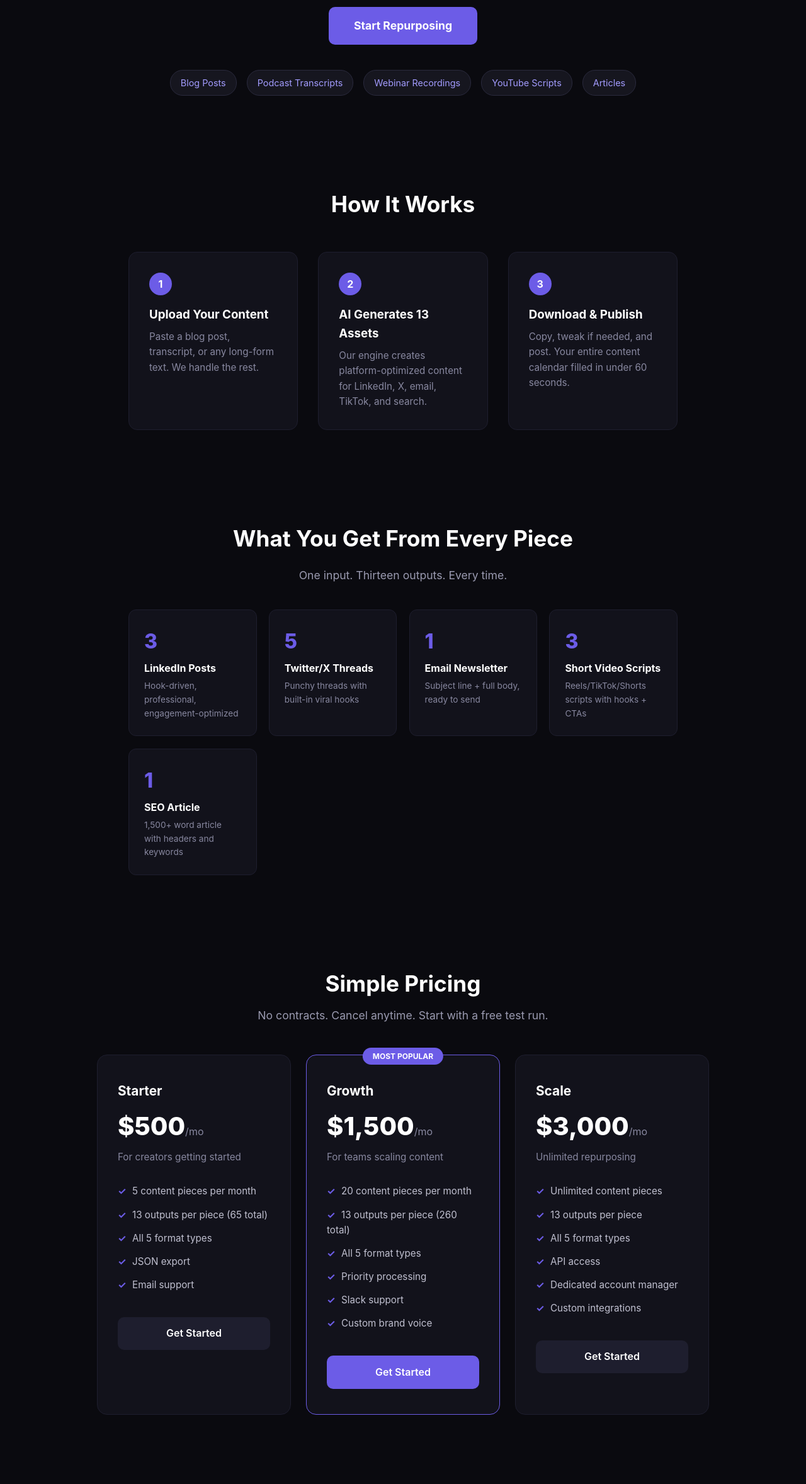
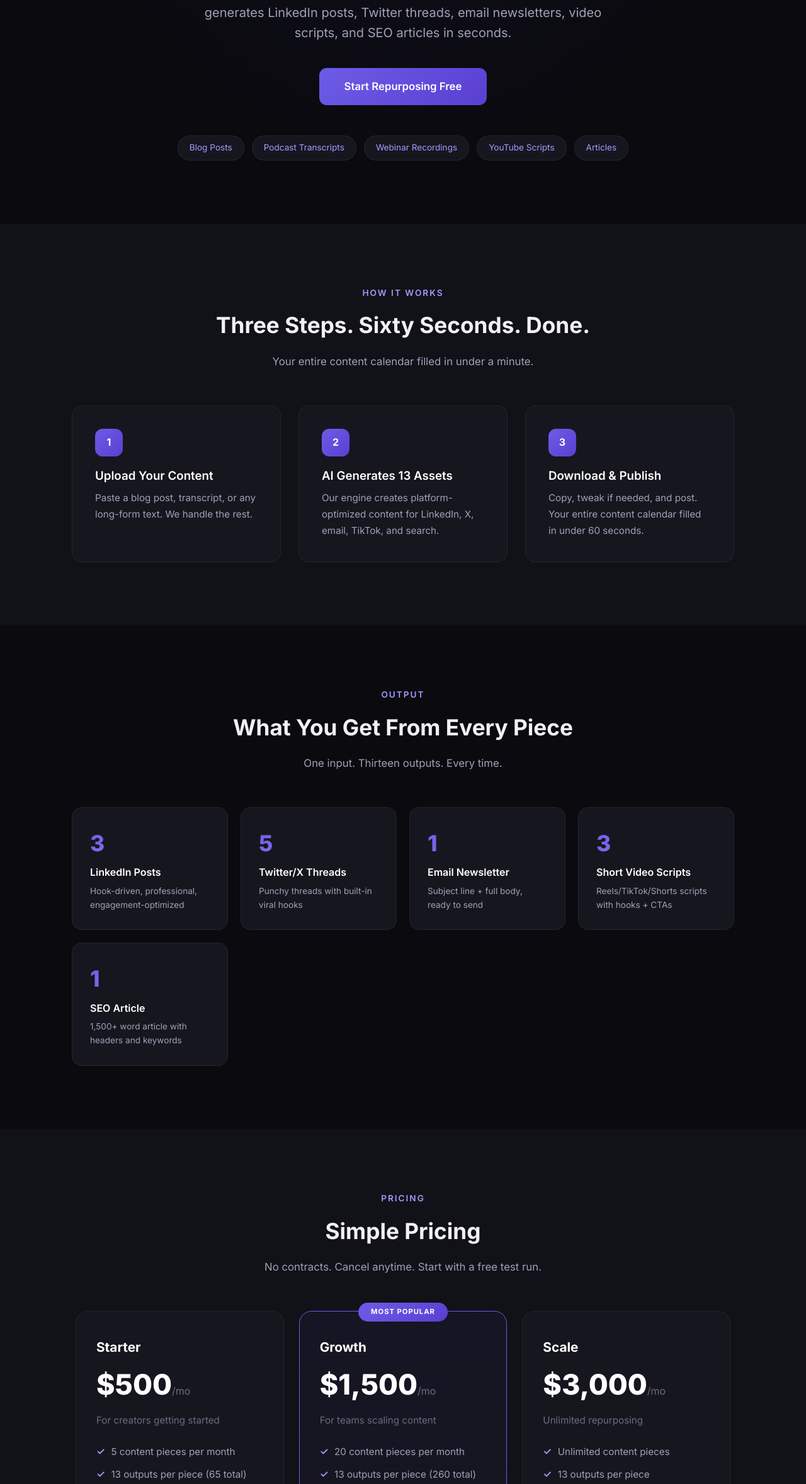
Before and after one commit to Hulkmode85/repurpose-ai-landing, a plain HTML site: page index.html in a window 1280 px wide. Shown: the part 443-2800 px from the top of the page at 63% size. Drawn offline with Linux system fonts and the light colour scheme.

Commit message:
Premium design upgrade: Inter font, scroll-reveal animations, gradient accents, sticky nav, responsive

```diff
--- a/index.html
+++ b/index.html
@@ -4,87 +4,135 @@
 <meta charset="UTF-8">
 <meta name="viewport" content="width=device-width, initial-scale=1.0">
 <title>RepurposeAI - Turn One Piece Into 13 | AI Content Repurposing</title>
+<link href="https://fonts.googleapis.com/css2?family=Inter:wght@400;500;600;700;800&display=swap" rel="stylesheet">
 <style>
-        * { margin: 0; padding: 0; box-sizing: border-box; }
-        body { font-family: -apple-system, BlinkMacSystemFont, 'Segoe UI', Roboto, sans-serif; background: #0a0a0f; color: #e0e0e8; line-height: 1.6; }
-        a { text-decoration: none; color: inherit; }
+*{margin:0;padding:0;box-sizing:border-box}
+:root{--bg:#0a0a0f;--surface:#111118;--card:#16161f;--border:rgba(255,255,255,0.06);--primary:#6c5ce7;--primary-light:#a29bfe;--accent:#e040fb;--text:#f0f0f5;--muted:#a0a0b8;--dim:#6b6b80;--green:#22c55e;--glow:0 0 80px rgba(108,92,231,0.15)}
+body{font-family:'Inter',sans-serif;background:var(--bg);color:var(--text);line-height:1.6;overflow-x:hidden}
+a{text-decoration:none;color:inherit}
+.container{max-width:1100px;margin:0 auto;padding:0 24px}
 
-        nav { display: flex; justify-content: space-between; align-items: center; padding: 1.5rem 5%; max-width: 1200px; margin: 0 auto; }
-        .logo { font-size: 1.5rem; font-weight: 700; color: #fff; }
-        .logo span { color: #6c5ce7; }
-        nav a.cta-sm { background: #6c5ce7; color: #fff; padding: 0.6rem 1.4rem; border-radius: 8px; font-weight: 600; transition: background 0.2s; }
-        nav a.cta-sm:hover { background: #5a4bd1; }
+/* Animations */
+@keyframes fadeUp{from{opacity:0;transform:translateY(30px)}to{opacity:1;transform:translateY(0)}}
+.reveal{opacity:0;transform:translateY(30px);transition:opacity 0.7s ease,transform 0.7s ease}
+.reveal.visible{opacity:1;transform:translateY(0)}
+.reveal-delay-1{transition-delay:0.1s}
+.reveal-delay-2{transition-delay:0.2s}
+.reveal-delay-3{transition-delay:0.3s}
+.reveal-delay-4{transition-delay:0.4s}
+.reveal-delay-5{transition-delay:0.5s}
 
-        .hero { text-align: center; padding: 6rem 5% 4rem; max-width: 900px; margin: 0 auto; }
-        .hero h1 { font-size: 3.2rem; font-weight: 800; line-height: 1.15; color: #fff; margin-bottom: 1.2rem; }
-        .hero h1 span { background: linear-gradient(135deg, #6c5ce7, #a29bfe); -webkit-background-clip: text; -webkit-text-fill-color: transparent; }
-        .hero p { font-size: 1.25rem; color: #9a9ab0; max-width: 650px; margin: 0 auto 2rem; }
-        .cta { display: inline-block; background: #6c5ce7; color: #fff; padding: 1rem 2.5rem; border-radius: 10px; font-size: 1.1rem; font-weight: 700; transition: transform 0.2s, background 0.2s; }
-        .cta:hover { background: #5a4bd1; transform: translateY(-2px); }
+/* Nav */
+nav{padding:20px 0;border-bottom:1px solid var(--border);backdrop-filter:blur(20px);position:sticky;top:0;z-index:100;background:rgba(10,10,15,0.85)}
+nav .container{display:flex;justify-content:space-between;align-items:center}
+.logo{font-size:1.5rem;font-weight:800;color:#fff}
+.logo span{background:linear-gradient(135deg,var(--primary),var(--accent));-webkit-background-clip:text;-webkit-text-fill-color:transparent}
+.nav-links{display:flex;align-items:center;gap:32px}
+.nav-links a{color:var(--muted);font-size:0.9rem;font-weight:500;transition:color 0.2s}
+.nav-links a:hover{color:#fff}
+.cta-sm{background:var(--primary)!important;color:#fff!important;padding:10px 24px;border-radius:10px;font-weight:600;transition:transform 0.2s,box-shadow 0.2s}
+.cta-sm:hover{transform:translateY(-1px);box-shadow:0 4px 20px rgba(108,92,231,0.4)}
 
-        .formats { display: flex; justify-content: center; gap: 1rem; flex-wrap: wrap; margin-top: 2.5rem; }
-        .formats .tag { background: #16161f; border: 1px solid #2a2a3d; padding: 0.5rem 1rem; border-radius: 20px; font-size: 0.9rem; color: #a29bfe; }
+/* Hero */
+.hero{padding:120px 0 100px;text-align:center;position:relative;background:radial-gradient(ellipse at top,rgba(108,92,231,0.08) 0%,transparent 60%)}
+.hero-badge{display:inline-block;background:rgba(108,92,231,0.1);border:1px solid rgba(108,92,231,0.2);padding:8px 20px;border-radius:50px;font-size:0.85rem;color:var(--primary-light);margin-bottom:24px;animation:fadeUp 0.6s ease}
+.hero h1{font-size:3.5rem;font-weight:800;line-height:1.1;margin-bottom:24px;animation:fadeUp 0.6s ease 0.1s both}
+.hero h1 span{background:linear-gradient(135deg,var(--primary),var(--primary-light));-webkit-background-clip:text;-webkit-text-fill-color:transparent}
+.hero p{font-size:1.25rem;color:var(--muted);max-width:650px;margin:0 auto 40px;animation:fadeUp 0.6s ease 0.2s both}
+.btn{display:inline-block;background:linear-gradient(135deg,var(--primary),#5a3fd1);color:#fff;padding:16px 40px;border-radius:12px;font-size:1.05rem;font-weight:600;cursor:pointer;border:none;transition:transform 0.2s,box-shadow 0.2s}
+.btn:hover{transform:translateY(-2px);box-shadow:0 8px 30px rgba(108,92,231,0.3)}
+.btn-outline{background:transparent;border:1px solid var(--border);color:var(--text);box-shadow:none}
+.btn-outline:hover{border-color:var(--primary);background:rgba(108,92,231,0.05);box-shadow:none}
 
-        .how { padding: 5rem 5%; max-width: 1000px; margin: 0 auto; text-align: center; }
-        .how h2 { font-size: 2.2rem; font-weight: 700; color: #fff; margin-bottom: 3rem; }
-        .steps { display: grid; grid-template-columns: repeat(auto-fit, minmax(250px, 1fr)); gap: 2rem; }
-        .step { background: #12121b; border: 1px solid #1e1e2e; border-radius: 14px; padding: 2rem; text-align: left; }
-        .step .num { display: inline-block; background: #6c5ce7; color: #fff; width: 36px; height: 36px; border-radius: 50%; text-align: center; line-height: 36px; font-weight: 700; margin-bottom: 1rem; }
-        .step h3 { color: #fff; margin-bottom: 0.5rem; }
-        .step p { color: #8888a0; font-size: 0.95rem; }
+.formats{display:flex;justify-content:center;gap:12px;flex-wrap:wrap;margin-top:48px;animation:fadeUp 0.6s ease 0.4s both}
+.tag{background:var(--card);border:1px solid var(--border);padding:8px 18px;border-radius:50px;font-size:0.85rem;color:var(--primary-light);transition:border-color 0.2s}
+.tag:hover{border-color:var(--primary)}
 
-        .output-section { padding: 4rem 5%; max-width: 1000px; margin: 0 auto; text-align: center; }
-        .output-section h2 { font-size: 2.2rem; font-weight: 700; color: #fff; margin-bottom: 1rem; }
-        .output-section .sub { color: #9a9ab0; margin-bottom: 2.5rem; font-size: 1.1rem; }
-        .output-grid { display: grid; grid-template-columns: repeat(auto-fit, minmax(200px, 1fr)); gap: 1.2rem; }
-        .output-card { background: #12121b; border: 1px solid #1e1e2e; border-radius: 12px; padding: 1.5rem; text-align: left; }
-        .output-card .count { font-size: 2rem; font-weight: 800; color: #6c5ce7; }
-        .output-card h4 { color: #fff; margin: 0.3rem 0; }
-        .output-card p { color: #8888a0; font-size: 0.85rem; }
+/* Section styling */
+.section-label{text-align:center;font-size:0.85rem;font-weight:600;color:var(--primary-light);text-transform:uppercase;letter-spacing:2px;margin-bottom:12px}
+.section-title{text-align:center;font-size:2.2rem;font-weight:700;margin-bottom:16px}
+.section-sub{text-align:center;color:var(--muted);margin-bottom:56px;font-size:1.05rem}
 
-        .pricing { padding: 5rem 5%; max-width: 1100px; margin: 0 auto; text-align: center; }
-        .pricing h2 { font-size: 2.2rem; font-weight: 700; color: #fff; margin-bottom: 0.5rem; }
-        .pricing .sub { color: #9a9ab0; margin-bottom: 3rem; font-size: 1.1rem; }
-        .plans { display: grid; grid-template-columns: repeat(auto-fit, minmax(280px, 1fr)); gap: 1.5rem; }
-        .plan { background: #12121b; border: 1px solid #1e1e2e; border-radius: 16px; padding: 2.5rem 2rem; text-align: left; position: relative; transition: border-color 0.2s; }
-        .plan:hover { border-color: #6c5ce7; }
-        .plan.featured { border-color: #6c5ce7; }
-        .plan.featured::before { content: "MOST POPULAR"; position: absolute; top: -12px; left: 50%; transform: translateX(-50%); background: #6c5ce7; color: #fff; padding: 0.25rem 1rem; border-radius: 20px; font-size: 0.75rem; font-weight: 700; }
-        .plan h3 { color: #fff; font-size: 1.3rem; margin-bottom: 0.5rem; }
-        .plan .price { font-size: 2.5rem; font-weight: 800; color: #fff; margin-bottom: 0.3rem; }
-        .plan .price span { font-size: 1rem; font-weight: 400; color: #8888a0; }
-        .plan .desc { color: #8888a0; margin-bottom: 1.5rem; font-size: 0.95rem; }
-        .plan ul { list-style: none; margin-bottom: 2rem; }
-        .plan ul li { padding: 0.4rem 0; color: #c0c0d0; font-size: 0.95rem; }
-        .plan ul li::before { content: "\2713"; color: #6c5ce7; margin-right: 0.6rem; font-weight: 700; }
-        .plan .btn { display: block; text-align: center; background: #1e1e2e; color: #fff; padding: 0.85rem; border-radius: 10px; font-weight: 600; transition: background 0.2s; }
-        .plan .btn:hover, .plan.featured .btn { background: #6c5ce7; }
+/* How */
+.how{padding:100px 0;background:var(--surface)}
+.steps{display:grid;grid-template-columns:repeat(auto-fit,minmax(280px,1fr));gap:28px}
+.step{background:var(--card);border:1px solid var(--border);border-radius:16px;padding:36px;text-align:left;transition:transform 0.3s,border-color 0.3s}
+.step:hover{transform:translateY(-4px);border-color:rgba(108,92,231,0.3)}
+.step .num{display:inline-flex;align-items:center;justify-content:center;width:44px;height:44px;border-radius:12px;background:linear-gradient(135deg,var(--primary),#5a3fd1);color:#fff;font-weight:700;margin-bottom:16px}
+.step h3{color:#fff;margin-bottom:8px;font-weight:600}
+.step p{color:var(--muted);font-size:0.95rem;line-height:1.7}
 
-        .faq { padding: 4rem 5%; max-width: 750px; margin: 0 auto; }
-        .faq h2 { text-align: center; font-size: 2rem; color: #fff; margin-bottom: 2rem; }
-        .faq-item { border-bottom: 1px solid #1e1e2e; padding: 1.2rem 0; }
-        .faq-item h4 { color: #fff; cursor: pointer; }
-        .faq-item p { color: #8888a0; margin-top: 0.5rem; font-size: 0.95rem; }
+/* Output grid */
+.output-section{padding:100px 0}
+.output-grid{display:grid;grid-template-columns:repeat(auto-fit,minmax(200px,1fr));gap:20px}
+.output-card{background:var(--card);border:1px solid var(--border);border-radius:16px;padding:28px;text-align:left;transition:transform 0.3s,border-color 0.3s}
+.output-card:hover{transform:translateY(-4px);border-color:rgba(108,92,231,0.3)}
+.output-card .count{font-size:2.2rem;font-weight:800;background:linear-gradient(135deg,var(--primary),var(--primary-light));-webkit-background-clip:text;-webkit-text-fill-color:transparent}
+.output-card h4{color:#fff;margin:6px 0;font-weight:600}
+.output-card p{color:var(--muted);font-size:0.85rem;line-height:1.6}
 
-        footer { text-align: center; padding: 3rem 5%; color: #555; font-size: 0.9rem; border-top: 1px solid #1e1e2e; margin-top: 3rem; }
+/* Pricing */
+.pricing{padding:100px 0;background:var(--surface)}
+.plans{display:grid;grid-template-columns:repeat(auto-fit,minmax(300px,1fr));gap:24px;max-width:1040px;margin:0 auto}
+.plan{background:var(--card);border:1px solid var(--border);border-radius:20px;padding:40px 32px;text-align:left;position:relative;transition:transform 0.3s,border-color 0.3s}
+.plan:hover{transform:translateY(-4px);border-color:rgba(108,92,231,0.3)}
+.plan.featured{border-color:var(--primary);background:linear-gradient(180deg,rgba(108,92,231,0.06) 0%,var(--card) 100%)}
+.plan.featured::before{content:"MOST POPULAR";position:absolute;top:-14px;left:50%;transform:translateX(-50%);background:linear-gradient(135deg,var(--primary),#5a3fd1);color:#fff;padding:6px 20px;border-radius:20px;font-size:0.7rem;font-weight:700;letter-spacing:1px}
+.plan h3{color:#fff;font-size:1.3rem;margin-bottom:4px;font-weight:700}
+.plan .price{font-size:2.8rem;font-weight:800;color:#fff;margin:8px 0}
+.plan .price span{font-size:1rem;font-weight:400;color:var(--dim)}
+.plan .desc{color:var(--dim);margin-bottom:20px;font-size:0.95rem}
+.plan ul{list-style:none;margin-bottom:28px}
+.plan ul li{padding:6px 0;color:var(--muted);font-size:0.95rem;display:flex;align-items:center;gap:10px}
+.plan ul li::before{content:"\2713";color:var(--primary-light);font-weight:700;flex-shrink:0}
+.plan .btn{display:block;text-align:center;width:100%;padding:14px}
+.plan .btn-muted{background:var(--surface);border:1px solid var(--border);color:var(--text)}
+.plan .btn-muted:hover{border-color:var(--primary);background:rgba(108,92,231,0.05)}
 
-        @media (max-width: 600px) {
-            .hero h1 { font-size: 2rem; }
-            .plan .price { font-size: 2rem; }
+/* FAQ */
+.faq{padding:100px 0}
+.faq-item{border-bottom:1px solid var(--border);padding:20px 0}
+.faq-item h4{color:#fff;cursor:pointer;font-weight:600;font-size:1.05rem}
+.faq-item p{color:var(--muted);margin-top:8px;font-size:0.95rem;line-height:1.7}
+
+/* Final CTA */
+.final-cta{padding:100px 0;text-align:center;background:radial-gradient(ellipse at center,rgba(108,92,231,0.08) 0%,transparent 60%)}
+.final-cta h2{font-size:2.5rem;font-weight:800;margin-bottom:16px}
+.final-cta p{color:var(--muted);margin-bottom:36px;font-size:1.1rem}
+
+/* Footer */
+footer{text-align:center;padding:40px 0;color:var(--dim);font-size:0.85rem;border-top:1px solid var(--border)}
+
+@media(max-width:768px){
+  .hero h1{font-size:2.2rem}
+  .hero p{font-size:1.05rem}
+  .plan .price{font-size:2.2rem}
+  .nav-links a:not(.cta-sm){display:none}
+  .section-title{font-size:1.8rem}
+  .final-cta h2{font-size:2rem}
+  .output-grid{grid-template-columns:repeat(2,1fr)}
+}
+@media(max-width:480px){
+  .output-grid{grid-template-columns:1fr}
 }
 </style>
 </head>
 <body>
 
-<nav>
+<nav><div class="container">
   <div class="logo">Repurpose<span>AI</span></div>
+  <div class="nav-links">
+    <a href="#how">How It Works</a>
+    <a href="#pricing">Pricing</a>
     <a href="https://repurpose-ai-web-production.up.railway.app" class="cta-sm">Get Started</a>
-</nav>
+  </div>
+</div></nav>
 
-<section class="hero">
+<section class="hero"><div class="container">
+  <div class="hero-badge">One input. Thirteen outputs. Every time.</div>
   <h1>Turn One Piece of Content Into <span>13 Ready-to-Post Assets</span></h1>
   <p>Upload a blog post, podcast transcript, or webinar recording. Our AI generates LinkedIn posts, Twitter threads, email newsletters, video scripts, and SEO articles in seconds.</p>
-    <a href="https://repurpose-ai-web-production.up.railway.app" class="cta">Start Repurposing</a>
+  <a href="https://repurpose-ai-web-production.up.railway.app" class="btn">Start Repurposing Free</a>
   <div class="formats">
     <span class="tag">Blog Posts</span>
     <span class="tag">Podcast Transcripts</span>
@@ -92,66 +140,70 @@
     <span class="tag">YouTube Scripts</span>
     <span class="tag">Articles</span>
   </div>
-</section>
+</div></section>
 
-<section class="how">
-    <h2>How It Works</h2>
+<section class="how" id="how"><div class="container">
+  <div class="section-label reveal">How It Works</div>
+  <h2 class="section-title reveal">Three Steps. Sixty Seconds. Done.</h2>
+  <p class="section-sub reveal">Your entire content calendar filled in under a minute.</p>
   <div class="steps">
-        <div class="step">
+    <div class="step reveal reveal-delay-1">
       <div class="num">1</div>
       <h3>Upload Your Content</h3>
       <p>Paste a blog post, transcript, or any long-form text. We handle the rest.</p>
     </div>
-        <div class="step">
+    <div class="step reveal reveal-delay-2">
       <div class="num">2</div>
       <h3>AI Generates 13 Assets</h3>
       <p>Our engine creates platform-optimized content for LinkedIn, X, email, TikTok, and search.</p>
     </div>
-        <div class="step">
+    <div class="step reveal reveal-delay-3">
       <div class="num">3</div>
-            <h3>Download & Publish</h3>
+      <h3>Download &amp; Publish</h3>
       <p>Copy, tweak if needed, and post. Your entire content calendar filled in under 60 seconds.</p>
     </div>
   </div>
-</section>
+</div></section>
 
-<section class="output-section">
-    <h2>What You Get From Every Piece</h2>
-    <p class="sub">One input. Thirteen outputs. Every time.</p>
+<section class="output-section"><div class="container">
+  <div class="section-label reveal">Output</div>
+  <h2 class="section-title reveal">What You Get From Every Piece</h2>
+  <p class="section-sub reveal">One input. Thirteen outputs. Every time.</p>
   <div class="output-grid">
-        <div class="output-card">
+    <div class="output-card reveal reveal-delay-1">
       <div class="count">3</div>
       <h4>LinkedIn Posts</h4>
       <p>Hook-driven, professional, engagement-optimized</p>
     </div>
-        <div class="output-card">
+    <div class="output-card reveal reveal-delay-2">
       <div class="count">5</div>
       <h4>Twitter/X Threads</h4>
       <p>Punchy threads with built-in viral hooks</p>
     </div>
-        <div class="output-card">
+    <div class="output-card reveal reveal-delay-3">
       <div class="count">1</div>
       <h4>Email Newsletter</h4>
       <p>Subject line + full body, ready to send</p>
     </div>
-        <div class="output-card">
+    <div class="output-card reveal reveal-delay-4">
       <div class="count">3</div>
       <h4>Short Video Scripts</h4>
       <p>Reels/TikTok/Shorts scripts with hooks + CTAs</p>
     </div>
-        <div class="output-card">
+    <div class="output-card reveal reveal-delay-5">
       <div class="count">1</div>
       <h4>SEO Article</h4>
       <p>1,500+ word article with headers and keywords</p>
     </div>
   </div>
-</section>
+</div></section>
 
-<section class="pricing" id="pricing">
-    <h2>Simple Pricing</h2>
-    <p class="sub">No contracts. Cancel anytime. Start with a free test run.</p>
+<section class="pricing" id="pricing"><div class="container">
+  <div class="section-label reveal">Pricing</div>
+  <h2 class="section-title reveal">Simple Pricing</h2>
+  <p class="section-sub reveal">No contracts. Cancel anytime. Start with a free test run.</p>
   <div class="plans">
-        <div class="plan">
+    <div class="plan reveal reveal-delay-1">
       <h3>Starter</h3>
       <div class="price">$500<span>/mo</span></div>
       <div class="desc">For creators getting started</div>
@@ -162,9 +214,9 @@
         <li>JSON export</li>
         <li>Email support</li>
       </ul>
-            <a href="https://repurpose-ai-web-production.up.railway.app" class="btn">Get Started</a>
+      <a href="https://repurpose-ai-web-production.up.railway.app" class="btn btn-muted">Get Started</a>
     </div>
-        <div class="plan featured">
+    <div class="plan featured reveal reveal-delay-2">
       <h3>Growth</h3>
       <div class="price">$1,500<span>/mo</span></div>
       <div class="desc">For teams scaling content</div>
@@ -178,7 +230,7 @@
       </ul>
       <a href="https://repurpose-ai-web-production.up.railway.app" class="btn">Get Started</a>
     </div>
-        <div class="plan">
+    <div class="plan reveal reveal-delay-3">
       <h3>Scale</h3>
       <div class="price">$3,000<span>/mo</span></div>
       <div class="desc">Unlimited repurposing</div>
@@ -190,34 +242,46 @@
         <li>Dedicated account manager</li>
         <li>Custom integrations</li>
       </ul>
-            <a href="https://repurpose-ai-web-production.up.railway.app" class="btn">Get Started</a>
+      <a href="https://repurpose-ai-web-production.up.railway.app" class="btn btn-muted">Contact Sales</a>
     </div>
   </div>
-</section>
+</div></section>
 
-<section class="faq">
-    <h2>FAQ</h2>
-    <div class="faq-item">
+<section class="faq"><div class="container">
+  <div class="section-label reveal">FAQ</div>
+  <h2 class="section-title reveal">Frequently Asked Questions</h2>
+  <div style="max-width:700px;margin:48px auto 0">
+    <div class="faq-item reveal reveal-delay-1">
       <h4>What kind of content can I upload?</h4>
       <p>Any long-form text: blog posts, podcast transcripts, webinar notes, YouTube scripts, articles, whitepapers, or even meeting notes.</p>
     </div>
-    <div class="faq-item">
+    <div class="faq-item reveal reveal-delay-2">
       <h4>How fast is the turnaround?</h4>
       <p>Under 60 seconds for all 13 assets. Our AI processes everything in parallel.</p>
     </div>
-    <div class="faq-item">
+    <div class="faq-item reveal reveal-delay-3">
       <h4>Can I customize the brand voice?</h4>
       <p>Yes. Growth and Scale plans include custom brand voice training so outputs match your tone.</p>
     </div>
-    <div class="faq-item">
+    <div class="faq-item reveal reveal-delay-4">
       <h4>Do I own the content?</h4>
       <p>100%. Everything generated is yours to use however you want, no attribution required.</p>
     </div>
-</section>
+  </div>
+</div></section>
 
-<footer>
-    &copy; 2026 RepurposeAI. All rights reserved.
-</footer>
+<section class="final-cta"><div class="container">
+  <h2 class="reveal">Stop Creating Content the Hard Way</h2>
+  <p class="reveal">One upload. Thirteen assets. Every platform covered.</p>
+  <a href="https://repurpose-ai-web-production.up.railway.app" class="btn reveal">Start Repurposing Free</a>
+</div></section>
 
+<footer><div class="container">&copy; 2026 RepurposeAI. All rights reserved.</div></footer>
+
+<script>
+const observer=new IntersectionObserver((entries)=>{entries.forEach(e=>{if(e.isIntersecting){e.target.classList.add('visible');observer.unobserve(e.target)}})},{threshold:0.1,rootMargin:'0px 0px -40px 0px'});
+document.querySelectorAll('.reveal').forEach(el=>observer.observe(el));
+document.querySelectorAll('a[href^="#"]').forEach(a=>{a.addEventListener('click',e=>{e.preventDefault();const t=document.querySelector(a.getAttribute('href'));if(t)t.scrollIntoView({behavior:'smooth',block:'start'})})});
+</script>
 </body>
 </html>
```
Lines whose indentation alone changed are shown as unchanged.
